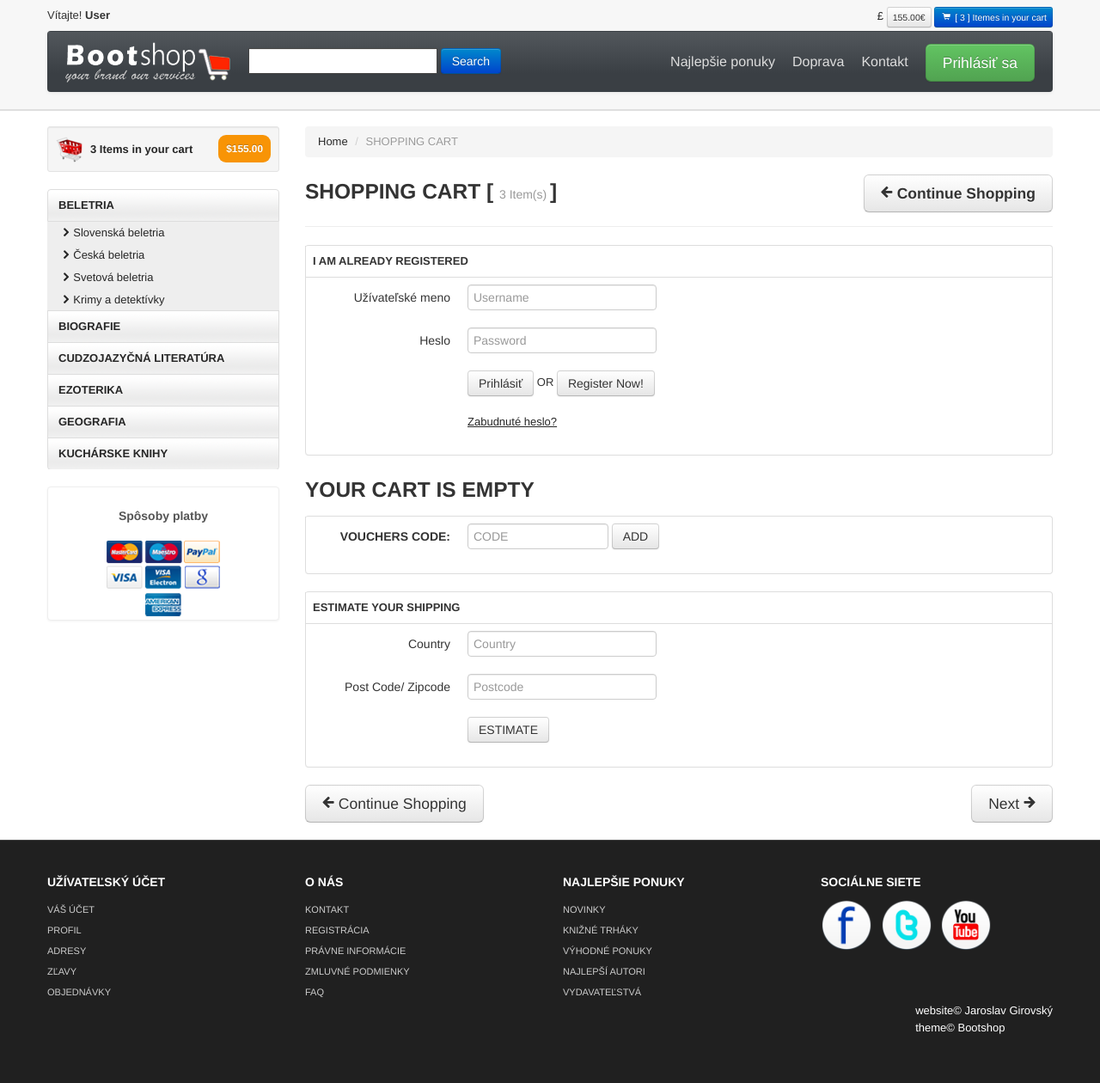
After one commit to jagi113/book_store, a Django app: page /books/cart in a window 1280 px wide. The commit adds this page. Shown: the whole page at 86% size. Run offline with Django 4.2, Linux system fonts and the light colour scheme; some libraries are stand-ins or nearby versions.

Commit message:
cart added

```diff
--- a/book_store/settings.py
+++ b/book_store/settings.py
@@ -43,6 +43,7 @@ INSTALLED_APPS = [
     "django.contrib.messages",
     "django.contrib.staticfiles",
     "books.apps.BooksConfig",
+    "mathfilters",
 ]
 
 MIDDLEWARE = [
--- /dev/null
+++ b/books/templates/books/cart_summary.html
@@ -0,0 +1,146 @@
+{% extends "base.html" %}
+{% load custom_filters %}
+{% load mathfilters %}
+
+{% block content %}
+<div class="span9">
+    <ul class="breadcrumb">
+		<li><a href="{% url 'books:index'%}">Home</a> <span class="divider">/</span></li>
+		<li class="active"> SHOPPING CART</li>
+    </ul>
+	<h3>  SHOPPING CART [ <small>3 Item(s) </small>]<a href="{% url 'books:book_list'%}" class="btn btn-large pull-right"><i class="icon-arrow-left"></i> Continue Shopping </a></h3>
+	<hr class="soft"/>
+	<table class="table table-bordered">
+		<tr><th> I AM ALREADY REGISTERED  </th></tr>
+		 <tr>
+			<td>
+				<form class="form-horizontal">
+					<div class="control-group">
+						<label class="control-label" for="inputUsername">Užívateľské meno</label>
+						<div class="controls">
+							<input type="text" id="inputUsername" placeholder="Username">
+						</div>
+					</div>
+					<div class="control-group">
+						<label class="control-label" for="inputPassword1">Heslo</label>
+						<div class="controls">
+							<input type="password" id="inputPassword1" placeholder="Password">
+						</div>
+					</div>
+					<div class="control-group">
+						<div class="controls">
+							<button type="submit" class="btn">Prihlásiť</button> OR <a href="register.html" class="btn">Register Now!</a>
+						</div>
+					</div>
+					<div class="control-group">
+						<div class="controls">
+						<a href="forgetpass.html" style="text-decoration:underline">Zabudnuté heslo?</a>
+						</div>
+					</div>
+				</form>
+			</td>
+		  </tr>
+	</table>
+	{% if cart %}
+	<table class="table table-bordered">
+        <thead>
+            <tr>
+				<th>Product</th>
+					<th>Description</th>
+					<th>Quantity/Update</th>
+					<th>Price</th>
+					<th>Discount</th>
+					<th>Tax</th>
+					<th>Total</th>
+			</tr>
+        </thead>
+			<tbody>
+				{%for book in cart %}
+				<tr>
+					<td> <img width="60" src="{{book.image}}" alt="{{book.image}}"/></td>
+					<td>{{book.title}}<br/>{{book.author}}</td>
+					<td>
+						<div class="input-append"><input class="span1" style="max-width:34px" placeholder="1" id="appendedInputButtons" size="16" type="text"><button class="btn" type="button"><i class="icon-minus"></i></button><button class="btn" type="button"><i class="icon-plus"></i></button><button class="btn btn-danger" type="button"><i class="icon-remove icon-white"></i></button>				</div>
+					</td>
+					{% with book.price|div:1.2 as cleared_price %}
+					<td>{{cleared_price|floatformat:2}} €</td>
+					<td>0 €</td>
+					<td>{{book.price|sub:cleared_price|floatformat:2}} €</td>
+					<td>{{book.price}} €</td>
+					{%endwith%}
+				</tr>
+				{%endfor%}
+
+			<tr>
+				<td colspan="6" style="text-align:right">Total Price:	</td>
+				<td>{{no_tax_price}} €</td>
+			</tr>
+			<tr>
+				<td colspan="6" style="text-align:right">Total Discount:	</td>
+				<td>0 €</td>
+			</tr>
+			<tr>
+				<td colspan="6" style="text-align:right">Total Tax:	</td>
+				<td>{{tax}} €</td>
+			</tr>
+			<tr>
+				<td colspan="6" style="text-align:right"><strong>TOTAL ({{no_tax_price}} € - $0 € + {{tax}} €) =</strong></td>
+				<td class="label label-important" style="display:block"> <strong>{{price}} €</strong></td>
+			</tr>
+		</tbody>
+	</table>
+	{% else %}
+	<h3> YOUR CART IS EMPTY </h3>
+	{% endif %}
+
+	<table class="table table-bordered">
+		<tbody>
+				<tr>
+				<td>
+			<form class="form-horizontal">
+			<div class="control-group">
+			<label class="control-label"><strong> VOUCHERS CODE: </strong> </label>
+			<div class="controls">
+			<input type="text" class="input-medium" placeholder="CODE">
+			<button type="submit" class="btn"> ADD </button>
+			</div>
+			</div>
+			</form>
+			</td>
+			</tr>
+
+		</tbody>
+	</table>
+
+	<table class="table table-bordered">
+		<tr><th>ESTIMATE YOUR SHIPPING </th></tr>
+			 <tr>
+			 <td>
+				<form class="form-horizontal">
+				  <div class="control-group">
+					<label class="control-label" for="inputCountry">Country </label>
+					<div class="controls">
+					  <input type="text" id="inputCountry" placeholder="Country">
+					</div>
+				  </div>
+				  <div class="control-group">
+					<label class="control-label" for="inputPost">Post Code/ Zipcode </label>
+					<div class="controls">
+					  <input type="text" id="inputPost" placeholder="Postcode">
+					</div>
+				  </div>
+				  <div class="control-group">
+					<div class="controls">
+					  <button type="submit" class="btn">ESTIMATE </button>
+					</div>
+				  </div>
+				</form>
+			  </td>
+			  </tr>
+    </table>
+	<a href="{% url 'books:book_list'%}" class="btn btn-large"><i class="icon-arrow-left"></i> Continue Shopping </a>
+	<a href="login.html" class="btn btn-large pull-right">Next <i class="icon-arrow-right"></i></a>
+
+</div>
+
+{% endblock %}
--- a/books/urls.py
+++ b/books/urls.py
@@ -7,4 +7,6 @@ urlpatterns = [
     path("", views.Index.as_view(), name="index"),
     path("list", views.list_books, name="book_list"),
     path("detail/<str:pk>", views.Book_detail.as_view(), name="book_detail"),
+    path("add_to_cart", views.add_to_cart, name="add_to_cart"),
+    path("cart", views.cart_summary, name="cart_summary"),
 ]
--- a/books/views.py
+++ b/books/views.py
@@ -1,5 +1,6 @@
-from django.shortcuts import render
-from django.views.generic import ListView, DetailView
+from django.shortcuts import render, HttpResponseRedirect, redirect
+from django.views.generic import ListView, DetailView, View
+from django.urls import reverse
 import operator
 
 from books.models import Book
@@ -12,6 +13,13 @@ class Index(ListView):
     template_name = "index.html"
     model = Book
     context_object_name = "books"
+
+    def get_context_data(self, **kwargs):
+        context = super().get_context_data(**kwargs)
+        request = self.request
+        cart = request.session.get("cart")
+        context["cart"] = cart
+        return context
 
     def get_queryset(self):
         queryset = {
@@ -27,8 +35,16 @@ class Book_detail(DetailView):
     model = Book
     context_object_name = "book"
 
+    def get_context_data(self, **kwargs):
+        context = super().get_context_data(**kwargs)
+        request = self.request
+        cart = request.session.get("cart")
+        context["cart"] = cart
+        return context
+
 
 def list_books(request):
+    cart = request.session.get("cart")
     books, search_query = searchBooks(request)
 
     order = "title"
@@ -43,5 +59,45 @@ def list_books(request):
         "books": book_list,
         "search_query": search_query,
         "custom_range": custom_range,
+        "cart": cart,
     }
     return render(request, "books/products.html", context)
+
+
+def add_to_cart(request):
+    try:
+        url = request.META.get("HTTP_REFERER")
+    except:
+        url = None
+
+    if request.method == "POST":
+        book_id = request.POST["buy_id"]
+        cart = request.session.get("cart")
+        if cart:
+            request.session["cart"] = cart.append(book_id)
+        else:
+            request.session["cart"] = [
+                book_id,
+            ]
+    return HttpResponseRedirect(request.META.get("HTTP_REFERER", "/"))
+
+
+def cart_summary(request):
+    cart = request.session.get("cart")
+    print(cart)
+    if not cart:
+        return render(request, "books/cart_summary.html", {cart: None})
+    purchasing_books = [Book.objects.get(pk=book) for book in cart]
+
+    price = round(float(sum([book.price for book in purchasing_books])), 2)
+    no_tax_price = round(
+        sum([(float(book.price) / 1.2) for book in purchasing_books]), 2
+    )
+    tax = round(price - no_tax_price, 2)
+    context = {
+        "cart": purchasing_books,
+        "no_tax_price": no_tax_price,
+        "tax": tax,
+        "price": price,
+    }
+    return render(request, "books/cart_summary.html", context)
--- a/templates/includes/header.html
+++ b/templates/includes/header.html
@@ -5,9 +5,9 @@
         <div class="span6">Vítajte! <strong>User</strong></div>
         <div class="span6">
         <div class="pull-right">
-            <a href="product_summary.html"><span>&pound;</span></a>
+            <a href="{% url 'books:cart_summary' %}"><span>&pound;</span></a>
             <span class="btn btn-mini">155.00€</span>
-            <a href="product_summary.html"><span class="btn btn-mini btn-primary"><i class="icon-shopping-cart icon-white"></i> [ 3 ] Itemes in your cart </span> </a>
+            <a href="{% url 'books:cart_summary' %}"><span class="btn btn-mini btn-primary"><i class="icon-shopping-cart icon-white"></i> [ 3 ] Itemes in your cart </span> </a>
         </div>
         </div>
     </div>
--- a/templates/includes/sidebar.html
+++ b/templates/includes/sidebar.html
@@ -1,6 +1,6 @@
 {% load static %}
 <div id="sidebar" class="span3">
-    <div class="well well-small"><a id="myCart" href="product_summary.html"><img src="{% static 'themes/images/ico-cart.png'%}" alt="cart">3 Items in your cart  <span class="badge badge-warning pull-right">$155.00</span></a></div>
+    <div class="well well-small"><a id="myCart" href="{% url 'books:cart_summary'%}"><img src="{% static 'themes/images/ico-cart.png'%}" alt="cart">3 Items in your cart  <span class="badge badge-warning pull-right">$155.00</span></a></div>
     <ul id="sideManu" class="nav nav-tabs nav-stacked">
         <li class="subMenu open"><a> BELETRIA</a>
             <ul>
```
Also changed, not shown: books/templates/books/product_details.html (+24 -16 lines), books/templates/books/products.html (+6 -3 lines).
